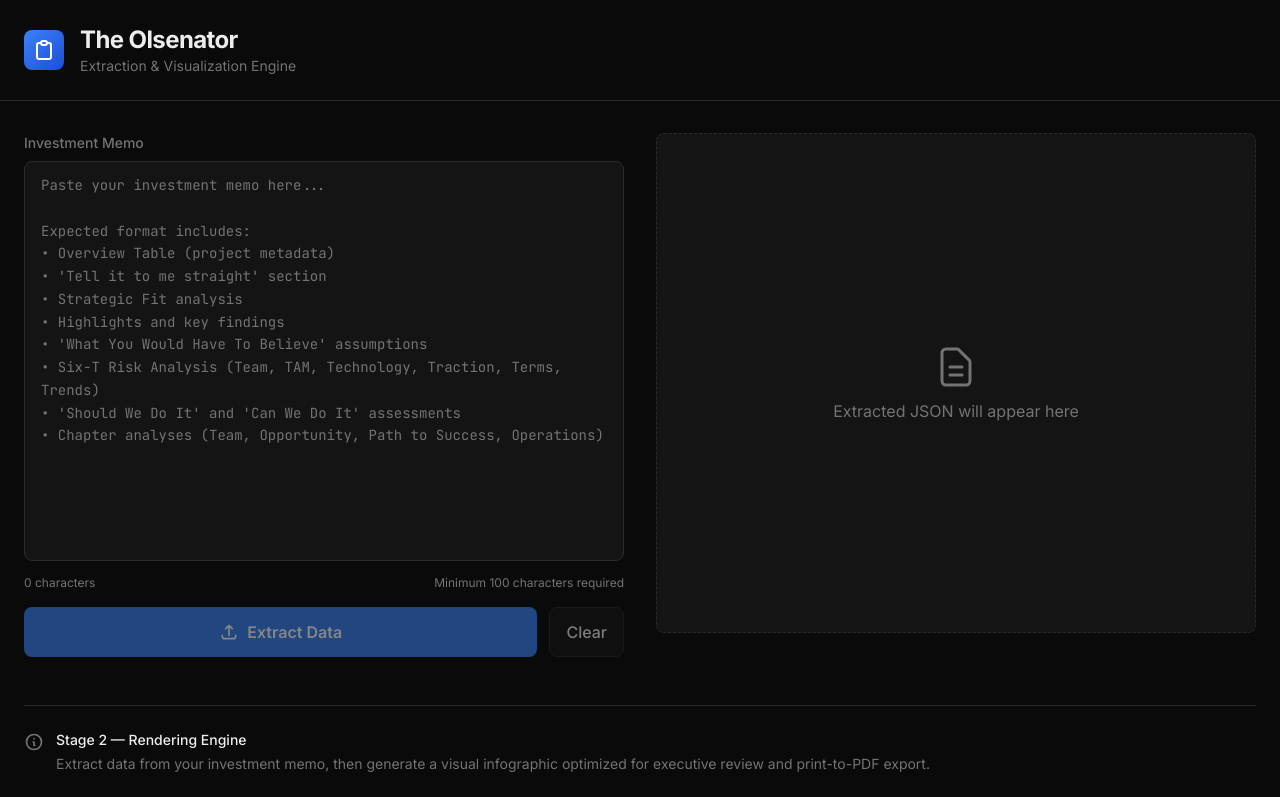
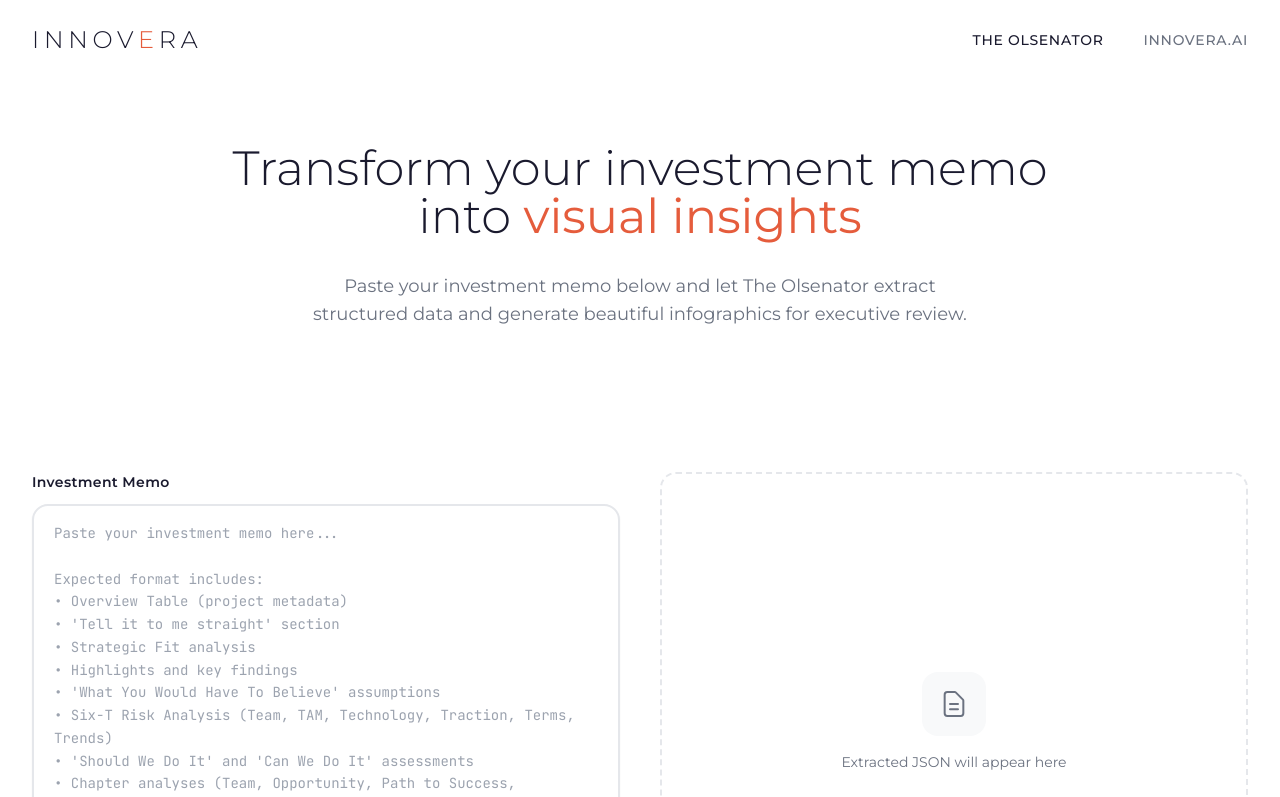
Before and after one commit to hwetherall/olsenator, a Next.js app: page / in a window 1280 px wide. Shown: the top 797 px of the page. Built offline with nearby package versions, Linux system fonts and the light colour scheme.

Commit message:
Innovera UI Update

```diff
--- a/app/globals.css
+++ b/app/globals.css
@@ -2,15 +2,24 @@
 @tailwind components;
 @tailwind utilities;
 
+/* Innovera Light Theme for Step 1 */
 :root {
-  --background: #0a0a0a;
-  --foreground: #ededed;
-  --accent: #3b82f6;
-  --accent-hover: #2563eb;
-  --surface: #141414;
-  --surface-hover: #1a1a1a;
-  --border: #2a2a2a;
-  --muted: #737373;
+  /* Light theme - Innovera style */
+  --background: #ffffff;
+  --foreground: #1a1a2e;
+  --accent: #e55c3c;
+  --accent-hover: #d14d2e;
+  --surface: #f8f9fa;
+  --surface-hover: #f0f1f3;
+  --border: #e5e7eb;
+  --muted: #6b7280;
+
+  /* Dark theme variables (for Step 2 infographic area) */
+  --dark-background: #0a0a0a;
+  --dark-foreground: #ededed;
+  --dark-surface: #141414;
+  --dark-border: #2a2a2a;
+  --dark-muted: #737373;
 }
 
 body {
@@ -19,7 +28,7 @@
   font-family: var(--font-geist-sans), system-ui, sans-serif;
 }
 
-/* Custom scrollbar for dark theme */
+/* Custom scrollbar */
 ::-webkit-scrollbar {
   width: 8px;
   height: 8px;
--- a/app/layout.tsx
+++ b/app/layout.tsx
@@ -1,10 +1,11 @@
 import type { Metadata } from "next";
-import { Inter, JetBrains_Mono } from "next/font/google";
+import { Montserrat, JetBrains_Mono } from "next/font/google";
 import "./globals.css";
 
-const inter = Inter({
+const montserrat = Montserrat({
   variable: "--font-geist-sans",
   subsets: ["latin"],
+  weight: ["300", "400", "500", "600", "700"],
 });
 
 const jetbrainsMono = JetBrains_Mono({
@@ -25,7 +26,7 @@
   return (
     <html lang="en">
       <body
-        className={`${inter.variable} ${jetbrainsMono.variable} antialiased`}
+        className={`${montserrat.variable} ${jetbrainsMono.variable} antialiased`}
       >
         {children}
       </body>
--- a/app/page.tsx
+++ b/app/page.tsx
@@ -152,42 +152,54 @@
 
   return (
     <main className="min-h-screen bg-[var(--background)]">
-      {/* Header */}
-      <header className="border-b border-[var(--border)] no-print">
-        <div className="max-w-7xl mx-auto px-6 py-6">
-          <div className="flex items-center gap-4">
-            <div className="w-10 h-10 rounded-lg bg-gradient-to-br from-[var(--accent)] to-blue-700 flex items-center justify-center">
-              <svg
-                className="w-6 h-6 text-white"
-                fill="none"
-                stroke="currentColor"
-                viewBox="0 0 24 24"
+      {/* Header - Innovera Style */}
+      <header className="no-print">
+        <div className="max-w-7xl mx-auto px-8 py-6">
+          <div className="flex items-center justify-between">
+            {/* Logo */}
+            <div className="flex items-center">
+              <span className="text-2xl font-light tracking-[0.2em] text-[var(--foreground)]">
+                INNOV<span className="text-[var(--accent)]">E</span>RA
+              </span>
+            </div>
+
+            {/* Navigation */}
+            <nav className="hidden md:flex items-center gap-10">
+              <span className="text-sm font-medium tracking-wider text-[var(--foreground)] cursor-default">
+                THE OLSENATOR
+              </span>
+              <a
+                href="https://innovera.ai"
+                target="_blank"
+                rel="noopener noreferrer"
+                className="text-sm font-medium tracking-wider text-[var(--muted)] hover:text-[var(--accent)] transition-colors"
               >
-                <path
-                  strokeLinecap="round"
-                  strokeLinejoin="round"
-                  strokeWidth={2}
-                  d="M9 5H7a2 2 0 00-2 2v12a2 2 0 002 2h10a2 2 0 002-2V7a2 2 0 00-2-2h-2M9 5a2 2 0 002 2h2a2 2 0 002-2M9 5a2 2 0 012-2h2a2 2 0 012 2"
-                />
-              </svg>
-            </div>
-            <div>
-              <h1 className="text-2xl font-bold text-[var(--foreground)] tracking-tight">
-                The Olsenator
-              </h1>
-              <p className="text-sm text-[var(--muted)]">
-                Extraction & Visualization Engine
-              </p>
-            </div>
+                INNOVERA.AI
+              </a>
+            </nav>
           </div>
         </div>
       </header>
 
+      {/* Hero Section */}
+      {!extractedData && !error && !isLoading && (
+        <div className="max-w-4xl mx-auto px-8 py-16 text-center no-print">
+          <h2 className="text-4xl md:text-5xl font-light text-[var(--foreground)] leading-tight mb-8">
+            Transform your investment memo into{' '}
+            <span className="text-[var(--accent)] font-normal">visual insights</span>
+          </h2>
+          <p className="text-lg text-[var(--muted)] mb-12 max-w-2xl mx-auto">
+            Paste your investment memo below and let The Olsenator extract structured data
+            and generate beautiful infographics for executive review.
+          </p>
+        </div>
+      )}
+
       {/* Main Content */}
-      <div className="max-w-7xl mx-auto px-6 py-8 no-print">
-        <div className="grid grid-cols-1 lg:grid-cols-2 gap-8">
+      <div className="max-w-7xl mx-auto px-8 py-8 no-print">
+        <div className="grid grid-cols-1 lg:grid-cols-2 gap-10">
           {/* Left Column - Input */}
-          <div className="space-y-4">
+          <div className="space-y-5">
             <MemoInput
               value={memo}
               onChange={setMemo}
@@ -198,11 +210,13 @@
               <button
                 onClick={handleExtract}
                 disabled={isLoading || memo.trim().length < 100}
-                className="flex-1 px-6 py-3 bg-[var(--accent)] hover:bg-[var(--accent-hover)]
-                           text-white font-semibold rounded-lg
+                className="flex-1 px-8 py-4 bg-[var(--accent)] hover:bg-[var(--accent-hover)]
+                           text-white font-semibold rounded-full
                            disabled:opacity-50 disabled:cursor-not-allowed
-                           transition-colors duration-200
-                           flex items-center justify-center gap-2"
+                           transition-all duration-300 ease-out
+                           flex items-center justify-center gap-2
+                           shadow-lg shadow-[var(--accent)]/20 hover:shadow-xl hover:shadow-[var(--accent)]/30
+                           tracking-wide uppercase text-sm"
               >
                 {isLoading ? (
                   <>
@@ -210,33 +224,19 @@
                     Extracting...
                   </>
                 ) : (
-                  <>
-                    <svg
-                      className="w-5 h-5"
-                      fill="none"
-                      stroke="currentColor"
-                      viewBox="0 0 24 24"
-                    >
-                      <path
-                        strokeLinecap="round"
-                        strokeLinejoin="round"
-                        strokeWidth={2}
-                        d="M4 16v1a3 3 0 003 3h10a3 3 0 003-3v-1m-4-8l-4-4m0 0L8 8m4-4v12"
-                      />
-                    </svg>
-                    Extract Data
-                  </>
+                  'Extract Data'
                 )}
               </button>
 
               <button
                 onClick={handleClear}
                 disabled={isLoading || (!memo && !extractedData && !error)}
-                className="px-4 py-3 bg-[var(--surface)] border border-[var(--border)]
-                           hover:bg-[var(--surface-hover)] text-[var(--foreground)]
-                           font-medium rounded-lg
+                className="px-6 py-4 bg-transparent border-2 border-[var(--border)]
+                           hover:border-[var(--accent)] hover:text-[var(--accent)] text-[var(--foreground)]
+                           font-medium rounded-full
                            disabled:opacity-50 disabled:cursor-not-allowed
-                           transition-colors duration-200"
+                           transition-all duration-300 ease-out
+                           tracking-wide uppercase text-sm"
               >
                 Clear
               </button>
@@ -244,7 +244,7 @@
           </div>
 
           {/* Right Column - Output */}
-          <div className="space-y-4">
+          <div className="space-y-5">
             <JsonOutput
               data={extractedData}
               error={error}
@@ -255,26 +255,28 @@
 
             {/* Generate Infographic Button */}
             {extractedData && !showInfographic && (
-              <div className="space-y-3">
+              <div className="space-y-4">
                 {/* Enhance Toggle */}
-                <div className="flex items-center justify-between p-4 bg-[var(--surface)] border border-[var(--border)] rounded-lg">
+                <div className="flex items-center justify-between p-5 bg-white border border-[var(--border)] rounded-2xl shadow-sm">
                   <div className="flex items-center gap-3">
-                    <svg className="w-5 h-5 text-[var(--muted)]" fill="none" stroke="currentColor" viewBox="0 0 24 24">
+                    <div className="w-10 h-10 rounded-xl bg-[var(--accent)]/10 flex items-center justify-center">
+                      <svg className="w-5 h-5 text-[var(--accent)]" fill="none" stroke="currentColor" viewBox="0 0 24 24">
                         <path strokeLinecap="round" strokeLinejoin="round" strokeWidth={2} d="M13 10V3L4 14h7v7l9-11h-7z" />
                       </svg>
+                    </div>
                     <div>
-                      <span className="text-sm font-medium text-[var(--foreground)]">Enhance with AI</span>
+                      <span className="text-sm font-semibold text-[var(--foreground)]">Enhance with AI</span>
                       <p className="text-xs text-[var(--muted)]">Generate executive narrative summary</p>
                     </div>
                   </div>
                   <button
                     onClick={() => setEnhanceEnabled(!enhanceEnabled)}
-                    className={`relative w-11 h-6 rounded-full transition-colors ${
-                      enhanceEnabled ? 'bg-[var(--accent)]' : 'bg-[var(--border)]'
+                    className={`relative w-12 h-7 rounded-full transition-colors ${
+                      enhanceEnabled ? 'bg-[var(--accent)]' : 'bg-gray-200'
                     }`}
                   >
                     <span
-                      className={`absolute top-1 left-1 w-4 h-4 rounded-full bg-white transition-transform ${
+                      className={`absolute top-1 left-1 w-5 h-5 rounded-full bg-white shadow-sm transition-transform ${
                         enhanceEnabled ? 'translate-x-5' : 'translate-x-0'
                       }`}
                     />
@@ -283,11 +285,13 @@
 
                 <button
                   onClick={handleGenerateInfographic}
-                  className="w-full px-6 py-4 bg-gradient-to-r from-[#1e293b] to-[#334155]
+                  className="w-full px-8 py-5 bg-gradient-to-r from-[#1e293b] to-[#334155]
                              hover:from-[#334155] hover:to-[#475569]
-                             text-white font-semibold rounded-lg
-                             transition-all duration-200
-                             flex items-center justify-center gap-3"
+                             text-white font-semibold rounded-full
+                             transition-all duration-300 ease-out
+                             flex items-center justify-center gap-3
+                             shadow-lg hover:shadow-xl
+                             tracking-wide uppercase text-sm"
                 >
                   <svg className="w-5 h-5" fill="none" stroke="currentColor" viewBox="0 0 24 24">
                     <path strokeLinecap="round" strokeLinejoin="round" strokeWidth={2} d="M9 17V7m0 10a2 2 0 01-2 2H5a2 2 0 01-2-2V7a2 2 0 012-2h2a2 2 0 012 2m0 10a2 2 0 002 2h2a2 2 0 002-2M9 7a2 2 0 012-2h2a2 2 0 012 2m0 10V7m0 10a2 2 0 002 2h2a2 2 0 002-2V7a2 2 0 00-2-2h-2a2 2 0 00-2 2" />
@@ -301,10 +305,11 @@
 
         {/* Stage Disclaimer */}
         {!showInfographic && (
-          <div className="mt-12 border-t border-[var(--border)] pt-6">
-            <div className="flex items-start gap-3 text-sm text-[var(--muted)]">
+          <div className="mt-16 pt-8 border-t border-[var(--border)]">
+            <div className="flex items-start gap-4 max-w-2xl mx-auto">
+              <div className="w-10 h-10 rounded-xl bg-[var(--surface)] flex items-center justify-center flex-shrink-0">
                 <svg
-                className="w-5 h-5 flex-shrink-0 mt-0.5"
+                  className="w-5 h-5 text-[var(--muted)]"
                   fill="none"
                   stroke="currentColor"
                   viewBox="0 0 24 24"
@@ -316,11 +321,12 @@
                     d="M13 16h-1v-4h-1m1-4h.01M21 12a9 9 0 11-18 0 9 9 0 0118 0z"
                   />
                 </svg>
-              <div>
-                <p className="font-medium text-[var(--foreground)]">Stage 2 — Rendering Engine</p>
-                <p className="mt-1">
-                  Extract data from your investment memo, then generate a visual infographic
-                  optimized for executive review and print-to-PDF export.
+              </div>
+              <div className="text-sm">
+                <p className="font-semibold text-[var(--foreground)]">How it works</p>
+                <p className="mt-1 text-[var(--muted)] leading-relaxed">
+                  Extract structured data from your investment memo, then generate a visual infographic
+                  optimized for executive review and print-to-PDF export. The entire process takes just seconds.
                 </p>
               </div>
             </div>
@@ -377,11 +383,16 @@
       )}
 
       {/* Footer */}
-      <footer className="border-t border-[var(--border)] mt-auto no-print">
-        <div className="max-w-7xl mx-auto px-6 py-4">
-          <p className="text-xs text-[var(--muted)] text-center">
-            Built for Innovera.ai — Transforming investment memos into visual insights
+      <footer className="mt-auto no-print">
+        <div className="max-w-7xl mx-auto px-8 py-8">
+          <div className="flex flex-col md:flex-row items-center justify-between gap-4 text-sm text-[var(--muted)]">
+            <span className="text-lg font-light tracking-[0.15em] text-[var(--foreground)]/60">
+              INNOV<span className="text-[var(--accent)]/60">E</span>RA
+            </span>
+            <p>
+              Transforming investment memos into visual insights
             </p>
+          </div>
         </div>
       </footer>
     </main>
--- a/components/JsonOutput.tsx
+++ b/components/JsonOutput.tsx
@@ -1,7 +1,7 @@
 'use client';
 
 import { Prism as SyntaxHighlighter } from 'react-syntax-highlighter';
-import { oneDark } from 'react-syntax-highlighter/dist/esm/styles/prism';
+import { oneLight } from 'react-syntax-highlighter/dist/esm/styles/prism';
 import { CopyButton } from './CopyButton';
 
 interface JsonOutputProps {
@@ -17,13 +17,13 @@
 
   if (isLoading) {
     return (
-      <div className="w-full h-[500px] bg-[var(--surface)] border border-[var(--border)] rounded-lg flex flex-col items-center justify-center gap-4">
+      <div className="w-full h-[500px] bg-white border-2 border-[var(--border)] rounded-2xl flex flex-col items-center justify-center gap-4 shadow-sm">
         <div className="relative">
-          <div className="w-12 h-12 border-4 border-[var(--border)] border-t-[var(--accent)] rounded-full animate-spin" />
+          <div className="w-14 h-14 border-4 border-[var(--border)] border-t-[var(--accent)] rounded-full animate-spin" />
         </div>
         <div className="text-center">
-          <p className="text-[var(--foreground)] font-medium">Extracting memo data...</p>
-          <p className="text-sm text-[var(--muted)] mt-1">This may take up to 30 seconds</p>
+          <p className="text-[var(--foreground)] font-semibold">Extracting memo data...</p>
+          <p className="text-sm text-[var(--muted)] mt-2">This may take up to 30 seconds</p>
         </div>
       </div>
     );
@@ -31,10 +31,11 @@
 
   if (error) {
     return (
-      <div className="w-full min-h-[200px] bg-[var(--surface)] border border-red-500/50 rounded-lg p-6">
-        <div className="flex items-start gap-3">
+      <div className="w-full min-h-[200px] bg-red-50 border-2 border-red-200 rounded-2xl p-6">
+        <div className="flex items-start gap-4">
+          <div className="w-10 h-10 rounded-xl bg-red-100 flex items-center justify-center flex-shrink-0">
             <svg
-            className="w-6 h-6 text-red-500 flex-shrink-0 mt-0.5"
+              className="w-5 h-5 text-red-500"
               fill="none"
               stroke="currentColor"
               viewBox="0 0 24 24"
@@ -46,12 +47,13 @@
                 d="M12 8v4m0 4h.01M21 12a9 9 0 11-18 0 9 9 0 0118 0z"
               />
             </svg>
+          </div>
           <div>
-            <h3 className="text-red-500 font-semibold">Extraction Failed</h3>
-            <p className="text-[var(--muted)] mt-1">{error}</p>
+            <h3 className="text-red-600 font-semibold">Extraction Failed</h3>
+            <p className="text-red-700/70 mt-1 text-sm">{error}</p>
             {retried && (
-              <p className="text-xs text-[var(--muted)] mt-2">
-                Note: A retry was attempted with a simplified prompt but also failed.
+              <p className="text-xs text-red-600/60 mt-2">
+                A retry was attempted with a simplified prompt but also failed.
               </p>
             )}
           </div>
@@ -62,9 +64,10 @@
 
   if (!data) {
     return (
-      <div className="w-full h-[500px] bg-[var(--surface)] border border-[var(--border)] border-dashed rounded-lg flex flex-col items-center justify-center gap-2">
+      <div className="w-full h-[500px] bg-white border-2 border-dashed border-[var(--border)] rounded-2xl flex flex-col items-center justify-center gap-4">
+        <div className="w-16 h-16 rounded-2xl bg-[var(--surface)] flex items-center justify-center">
           <svg
-          className="w-12 h-12 text-[var(--muted)]"
+            className="w-8 h-8 text-[var(--muted)]"
             fill="none"
             stroke="currentColor"
             viewBox="0 0 24 24"
@@ -76,7 +79,8 @@
               d="M9 12h6m-6 4h6m2 5H7a2 2 0 01-2-2V5a2 2 0 012-2h5.586a1 1 0 01.707.293l5.414 5.414a1 1 0 01.293.707V19a2 2 0 01-2 2z"
             />
           </svg>
-        <p className="text-[var(--muted)] text-center">
+        </div>
+        <p className="text-[var(--muted)] text-center text-sm">
           Extracted JSON will appear here
         </p>
       </div>
@@ -85,34 +89,34 @@
 
   return (
     <div className="w-full">
-      <div className="flex items-center justify-between mb-2">
+      <div className="flex items-center justify-between mb-3">
         <div className="flex items-center gap-3">
-          <span className="text-sm font-medium text-[var(--muted)]">
+          <span className="text-sm font-semibold text-[var(--foreground)] tracking-wide">
             Extracted JSON
           </span>
           {duration && (
-            <span className="text-xs text-[var(--muted)] bg-[var(--surface)] px-2 py-0.5 rounded">
+            <span className="text-xs font-medium text-[var(--accent)] bg-[var(--accent)]/10 px-2.5 py-1 rounded-full">
               {(duration / 1000).toFixed(1)}s
             </span>
           )}
           {retried && (
-            <span className="text-xs text-yellow-500 bg-yellow-500/10 px-2 py-0.5 rounded">
+            <span className="text-xs font-medium text-amber-600 bg-amber-100 px-2.5 py-1 rounded-full">
               Retried
             </span>
           )}
         </div>
         <CopyButton text={jsonString} />
       </div>
-      <div className="relative rounded-lg overflow-hidden border border-[var(--border)]">
+      <div className="relative rounded-2xl overflow-hidden border-2 border-[var(--border)] shadow-sm">
         <SyntaxHighlighter
           language="json"
-          style={oneDark}
+          style={oneLight}
           customStyle={{
             margin: 0,
-            padding: '1rem',
-            background: 'var(--surface)',
+            padding: '1.25rem',
+            background: '#fafafa',
             fontSize: '0.8125rem',
-            lineHeight: '1.5',
+            lineHeight: '1.6',
             maxHeight: '500px',
             overflow: 'auto',
           }}
@@ -120,7 +124,7 @@
           lineNumberStyle={{
             minWidth: '2.5em',
             paddingRight: '1em',
-            color: 'var(--muted)',
+            color: '#9ca3af',
             userSelect: 'none',
           }}
         >
--- a/components/MemoInput.tsx
+++ b/components/MemoInput.tsx
@@ -11,7 +11,7 @@
     <div className="w-full">
       <label
         htmlFor="memo-input"
-        className="block text-sm font-medium text-[var(--muted)] mb-2"
+        className="block text-sm font-semibold text-[var(--foreground)] mb-3 tracking-wide"
       >
         Investment Memo
       </label>
@@ -31,20 +31,21 @@
 • Six-T Risk Analysis (Team, TAM, Technology, Traction, Terms, Trends)
 • 'Should We Do It' and 'Can We Do It' assessments
 • Chapter analyses (Team, Opportunity, Path to Success, Operations)"
-        className="w-full h-[400px] px-4 py-3 bg-[var(--surface)] border border-[var(--border)]
-                   rounded-lg text-[var(--foreground)] placeholder-[var(--muted)]
-                   focus:outline-none focus:ring-2 focus:ring-[var(--accent)] focus:border-transparent
+        className="w-full h-[400px] px-5 py-4 bg-white border-2 border-[var(--border)]
+                   rounded-2xl text-[var(--foreground)] placeholder-[var(--muted)]/60
+                   focus:outline-none focus:ring-0 focus:border-[var(--accent)]
                    resize-none font-mono text-sm leading-relaxed
                    disabled:opacity-50 disabled:cursor-not-allowed
-                   transition-all duration-200"
+                   transition-all duration-300 ease-out
+                   shadow-sm hover:shadow-md focus:shadow-md"
         spellCheck={false}
       />
-      <div className="mt-2 flex justify-between text-xs text-[var(--muted)]">
-        <span>
+      <div className="mt-3 flex justify-between text-xs text-[var(--muted)]">
+        <span className="font-medium">
           {value.length.toLocaleString()} characters
         </span>
         <span>
-          Minimum 100 characters required
+          Minimum 100 required
         </span>
       </div>
     </div>
```
Also changed, not shown: components/CopyButton.tsx (+4 -4 lines). Lines whose indentation alone changed are shown as unchanged.
